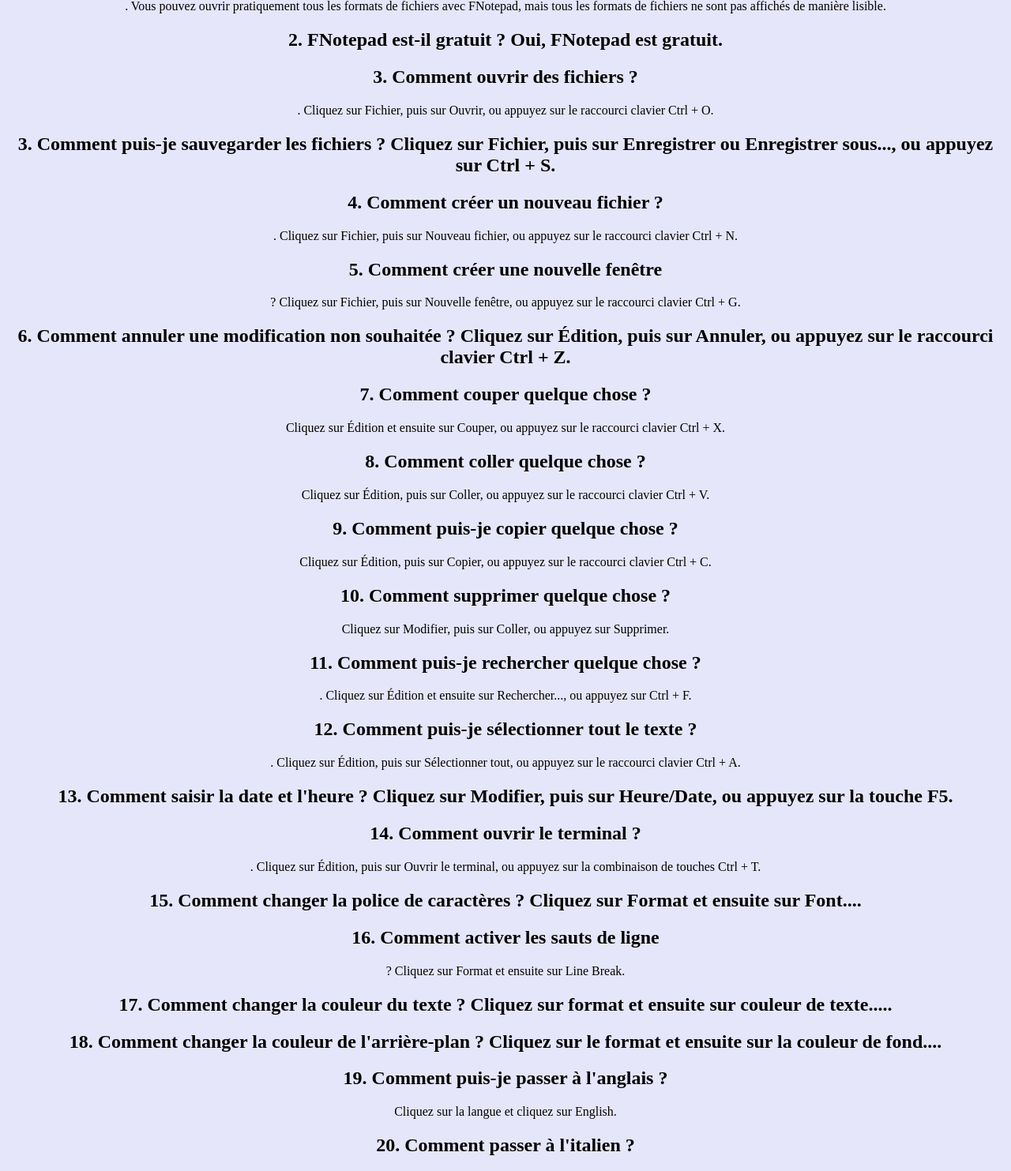
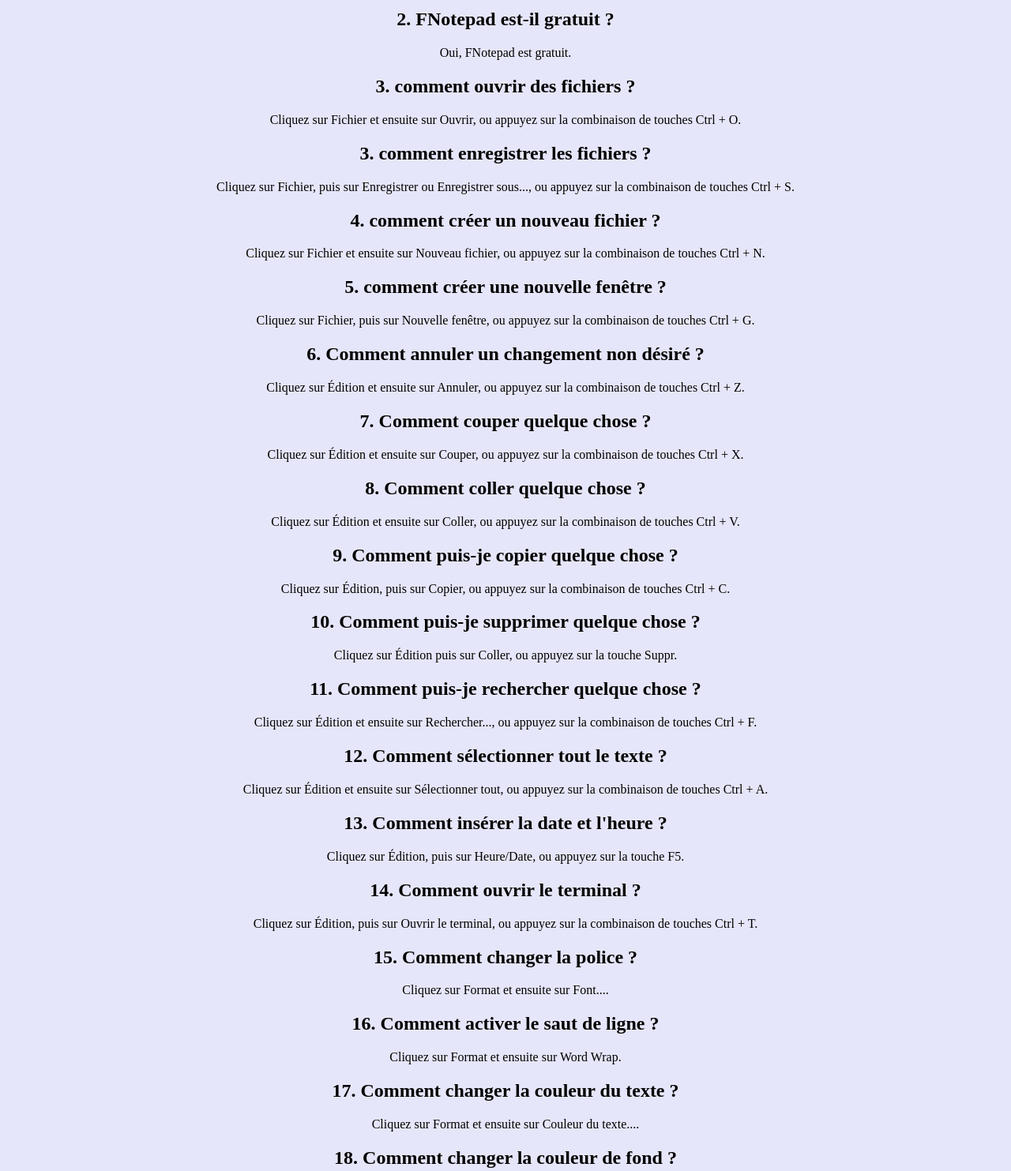
Before and after one commit to fantastic-octo-garbanzo/FNotepad, a plain HTML site: page bin/Aide.html in a window 1280 px wide. Shown: the part 212-1695 px from the top of the page at 79% size. Drawn offline with Linux system fonts and the light colour scheme.

Commit message:
Updated Help files

```diff
--- a/bin/Aide.html
+++ b/bin/Aide.html
@@ -1,6 +1,5 @@
 <!DOCTYPE html>
 <html>
-<br />
 <title>Aide</title>
 <meta http-equiv="content-type" content="text/html ; charset=UTF-8">
 <meta http-equiv="content-type" content="application/xhtml+xml ; charset=UTF-8">
@@ -12,70 +11,71 @@
 <h1>Aide</h1>
 <h1>=====</h1>
 
-    <h2>1. Quels formats de fichiers puis-je ouvrir ? </h2>.
-    Vous pouvez ouvrir pratiquement tous les formats de fichiers avec FNotepad, mais tous les formats de fichiers ne sont pas affichés de manière lisible.
+ <h2>1. Quels formats de fichiers puis-je ouvrir ? </h2>
+Avec FNotepad, vous pouvez ouvrir tous les formats de fichiers, mais tous les formats de fichiers ne sont pas affichés de manière lisible.
 
-    <h2>2. FNotepad est-il gratuit ?
+<h2>2. FNotepad est-il gratuit ? </h2>
 Oui, FNotepad est gratuit.
 
-        <h2>3. Comment ouvrir des fichiers ? </h2>.
-        Cliquez sur Fichier, puis sur Ouvrir, ou appuyez sur le raccourci clavier Ctrl + O.
+<h2>3. comment ouvrir des fichiers ? </h2>
+Cliquez sur Fichier et ensuite sur Ouvrir, ou appuyez sur la combinaison de touches Ctrl + O.
 
-        <h2>3. Comment puis-je sauvegarder les fichiers ?
-            Cliquez sur Fichier, puis sur Enregistrer ou Enregistrer sous..., ou appuyez sur Ctrl + S.
+<h2>3. comment enregistrer les fichiers ? </h2>
+Cliquez sur Fichier, puis sur Enregistrer ou Enregistrer sous..., ou appuyez sur la combinaison de touches Ctrl + S.
 
-            <h2>4. Comment créer un nouveau fichier ? </h2>.
-            Cliquez sur Fichier, puis sur Nouveau fichier, ou appuyez sur le raccourci clavier Ctrl + N.
+<h2>4. comment créer un nouveau fichier ? </h2>
+Cliquez sur Fichier et ensuite sur Nouveau fichier, ou appuyez sur la combinaison de touches Ctrl + N.
 
-            <h2>5. Comment créer une nouvelle fenêtre</h2> ?
-            Cliquez sur Fichier, puis sur Nouvelle fenêtre, ou appuyez sur le raccourci clavier Ctrl + G.
+<h2>5. comment créer une nouvelle fenêtre ? </h2>
+Cliquez sur Fichier, puis sur Nouvelle fenêtre, ou appuyez sur la combinaison de touches Ctrl + G.
 
-            <h2>6. Comment annuler une modification non souhaitée ?
-                Cliquez sur Édition, puis sur Annuler, ou appuyez sur le raccourci clavier Ctrl + Z.
+<h2>6. Comment annuler un changement non désiré ? </h2>
+Cliquez sur Édition et ensuite sur Annuler, ou appuyez sur la combinaison de touches Ctrl + Z.
 
 <h2>7. Comment couper quelque chose ? </h2>
-                Cliquez sur Édition et ensuite sur Couper, ou appuyez sur le raccourci clavier Ctrl + X.
+Cliquez sur Édition et ensuite sur Couper, ou appuyez sur la combinaison de touches Ctrl + X.
 
 <h2>8. Comment coller quelque chose ? </h2>
-                Cliquez sur Édition, puis sur Coller, ou appuyez sur le raccourci clavier Ctrl + V.
+Cliquez sur Édition et ensuite sur Coller, ou appuyez sur la combinaison de touches Ctrl + V.
 
 <h2>9. Comment puis-je copier quelque chose ? </h2>
-                Cliquez sur Édition, puis sur Copier, ou appuyez sur le raccourci clavier Ctrl + C.
+Cliquez sur Édition, puis sur Copier, ou appuyez sur la combinaison de touches Ctrl + C.
 
-                <h2>10. Comment supprimer quelque chose ? </h2>
-                Cliquez sur Modifier, puis sur Coller, ou appuyez sur Supprimer.
+<h2>10. Comment puis-je supprimer quelque chose ? </h2>
+Cliquez sur Édition puis sur Coller, ou appuyez sur la touche Suppr.
 
-                <h2>11. Comment puis-je rechercher quelque chose ? </h2>.
-                Cliquez sur Édition et ensuite sur Rechercher..., ou appuyez sur Ctrl + F.
+<h2>11. Comment puis-je rechercher quelque chose ? </h2>
+Cliquez sur Édition et ensuite sur Rechercher..., ou appuyez sur la combinaison de touches Ctrl + F.
 
-                <h2>12. Comment puis-je sélectionner tout le texte ? </h2>.
-                Cliquez sur Édition, puis sur Sélectionner tout, ou appuyez sur le raccourci clavier Ctrl + A.
+<h2>12. Comment sélectionner tout le texte ? </h2>
+Cliquez sur Édition et ensuite sur Sélectionner tout, ou appuyez sur la combinaison de touches Ctrl + A.
 
-                <h2>13. Comment saisir la date et l'heure ?
-                    Cliquez sur Modifier, puis sur Heure/Date, ou appuyez sur la touche F5.
+<h2>13. Comment insérer la date et l'heure ? </h2>
+Cliquez sur Édition, puis sur Heure/Date, ou appuyez sur la touche F5.
 
-                    <h2>14. Comment ouvrir le terminal ? </h2>.
+<h2>14. Comment ouvrir le terminal ? </h2>
 Cliquez sur Édition, puis sur Ouvrir le terminal, ou appuyez sur la combinaison de touches Ctrl + T.
 
-                    <h2>15. Comment changer la police de caractères ?
+<h2>15. Comment changer la police ? </h2>
 Cliquez sur Format et ensuite sur Font....
 
-                        <h2>16. Comment activer les sauts de ligne </h2> ?
-                        Cliquez sur Format et ensuite sur Line Break.
+<h2>16. Comment activer le saut de ligne ? </h2>
+Cliquez sur Format et ensuite sur Word Wrap.
 
-                        <h2>17. Comment changer la couleur du texte ?
-                            Cliquez sur format et ensuite sur couleur de texte.....
+<h2>17. Comment changer la couleur du texte ? </h2>
+Cliquez sur Format et ensuite sur Couleur du texte....
 
-                            <h2>18. Comment changer la couleur de l'arrière-plan ?
-                                Cliquez sur le format et ensuite sur la couleur de fond....
+<h2>18. Comment changer la couleur de fond ? </h2>
+Cliquez sur Format et ensuite sur Couleur de fond....
 
 <h2>19. Comment puis-je passer à l'anglais ? </h2>
-                                Cliquez sur la langue et cliquez sur English.
+Cliquez sur Langue et sur Anglais.
 
 <h2>20. Comment passer à l'italien ? </h2>
-                                Cliquez sur Langue et cliquez sur Italien.
+Cliquez sur Langue et sur Italiano.
+
+<h2>21. Comment passer au français ? </h2>
+Cliquez sur Langue et sur Français.
 </center>
 </body>
 </html>
-
-Traduit avec www.DeepL.com/Translator (version gratuite)
```
Also changed, not shown: bin/Aiuto.html (+3 -0 lines), bin/Help.html (+5 -2 lines), bin/Hilfe.html (+3 -0 lines). Lines whose indentation alone changed are shown as unchanged.
